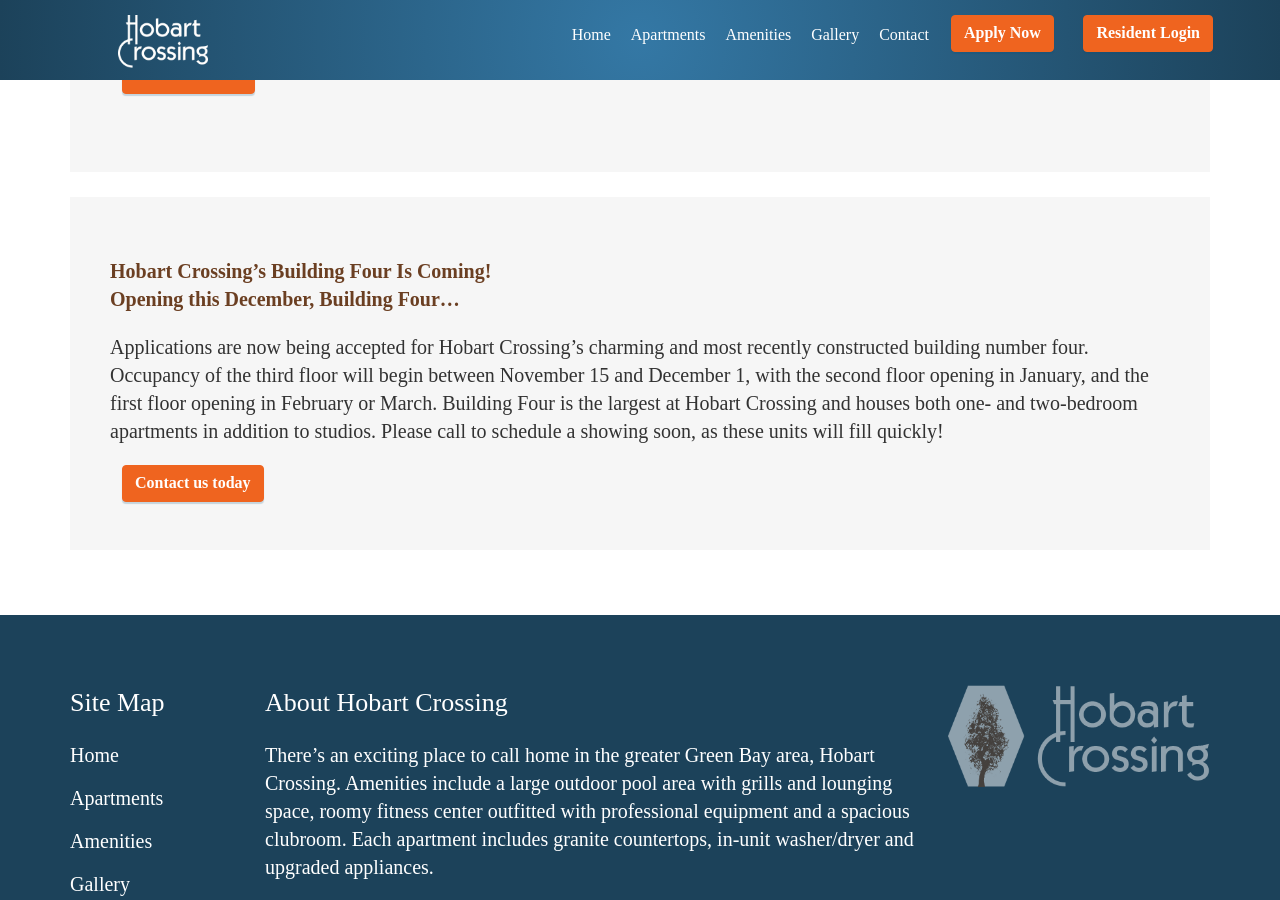
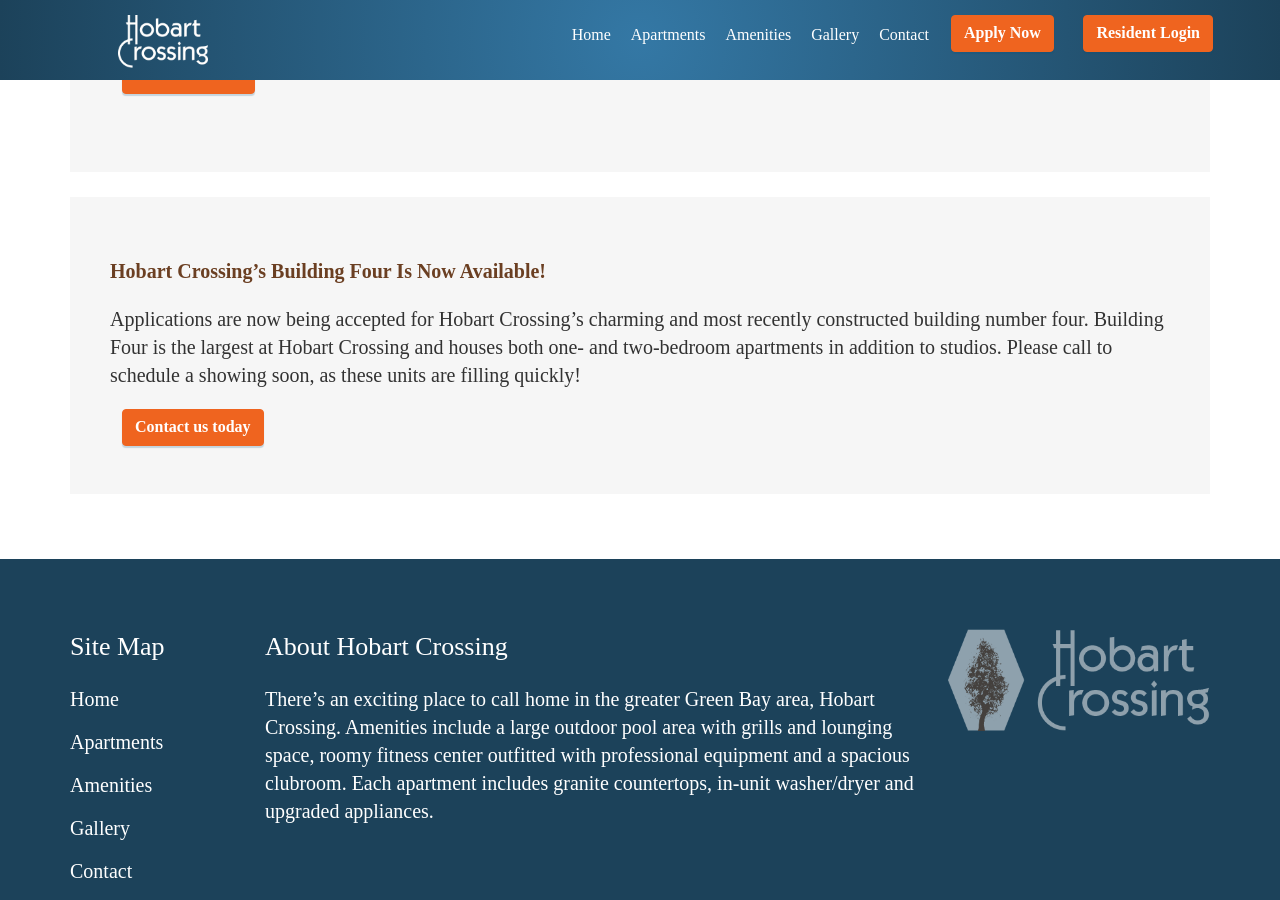
Before and after one commit to Justinator/Hobart-Crossing-2019, a Jekyll site: the page built from apartments/index.md, in a window 1280 px wide and 900 px high, scrolled down 2063 px. Built offline with Jekyll 4.4.1, drawn with Linux system fonts in a browser that asks for light colours; nearby versions of some CDN libraries.

Commit message:
updated the building four information on the site as requested by client

```diff
--- a/apartments/index.md
+++ b/apartments/index.md
@@ -56,10 +56,8 @@ title: Apartments
       <div id="buildingFour" class="card">
         <div class="row">
           <div class="col-md-12">
-            <h5>Hobart Crossing’s Building Four Is Coming!<br>
-		          Opening this December, Building Four…
-            </h5>
-            <p>Applications are now being accepted for Hobart Crossing’s charming and most recently constructed building number four.  Occupancy of the third floor will begin between November 15 and December 1, with the second floor opening in January, and the first floor opening in February or March.  Building Four is the largest at Hobart Crossing and houses both one- and two-bedroom apartments in addition to studios.  Please call to schedule a showing soon, as these units will fill quickly!</p>
+            <h5>Hobart Crossing’s Building Four Is Now Available!</h5>
+            <p>Applications are now being accepted for Hobart Crossing’s charming and most recently constructed building number four. Building Four is the largest at Hobart Crossing and houses both one- and two-bedroom apartments in addition to studios. Please call to schedule a showing soon, as these units are filling quickly!</p>
             <a href="{{ site.baseurl }}/contact" type="button" class="btn btn-primary navbar-btn">Contact us today</a>
           </div>
         </div>
```
Also changed, not shown: index.md (+1 -1 lines), 2 other files.
